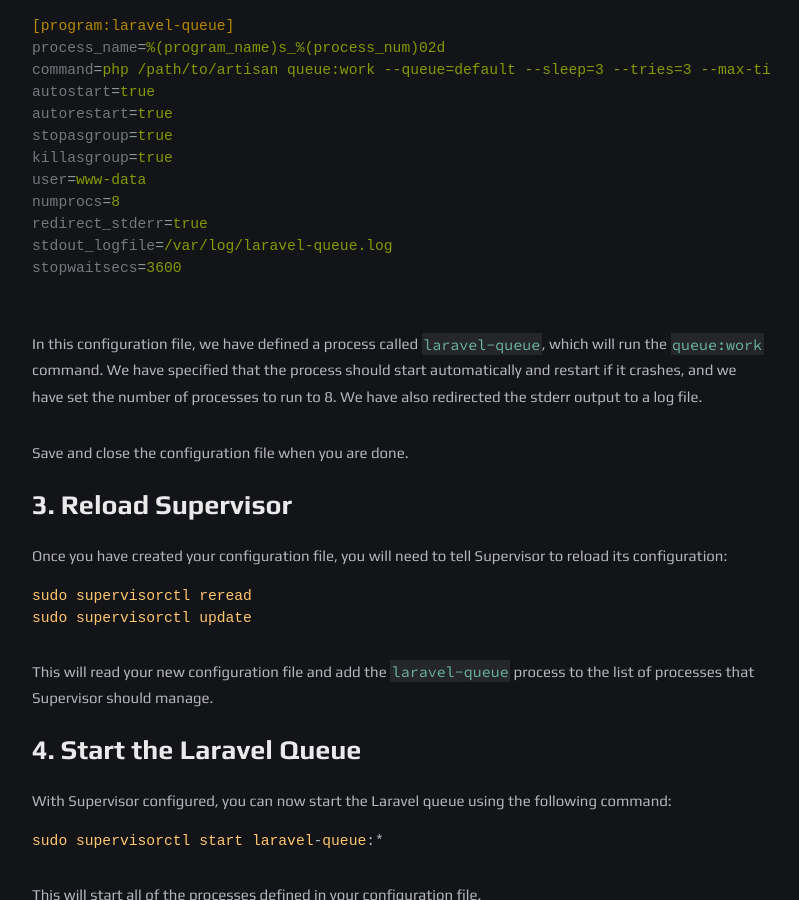
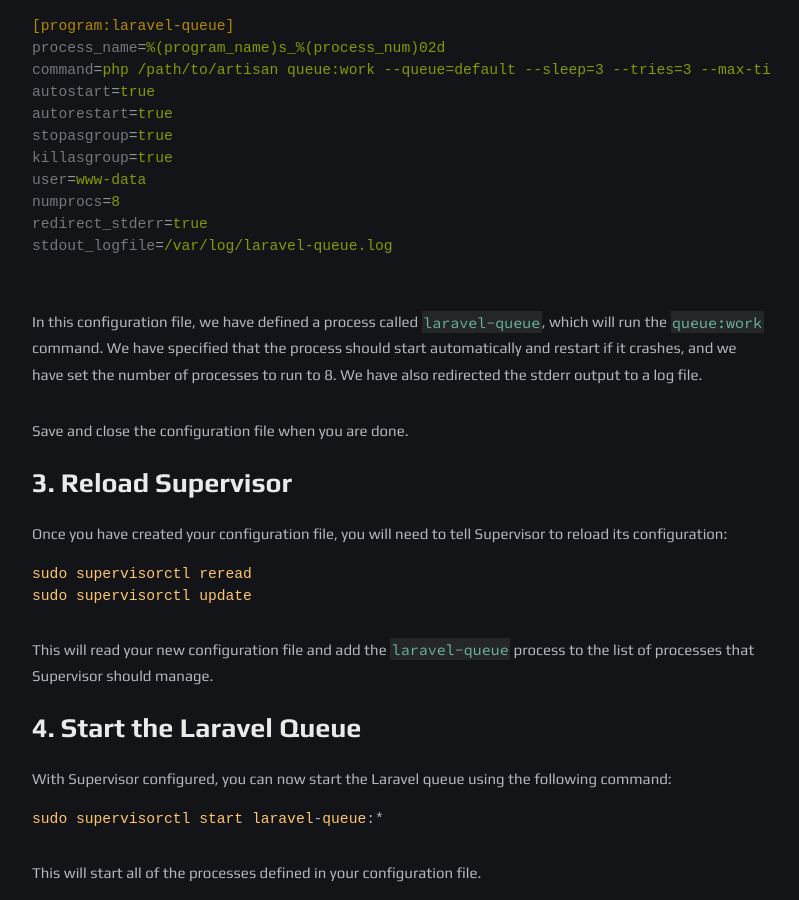
Before and after one commit to kongulov/kongulov.dev, a Jekyll site: the page built from _posts/2023-04-07-install-and-configure-supervisor-for-laravel-queue.md, in a window 1280 px wide and 900 px high, scrolled down 895 px. Shown: the whole window, without its empty margins (239-1038 px from the left). Built offline with Jekyll 4.4.1, drawn with Linux system fonts in a browser that asks for light colours.

````diff
--- a/_posts/2023-04-07-install-and-configure-supervisor-for-laravel-queue.md
+++ b/_posts/2023-04-07-install-and-configure-supervisor-for-laravel-queue.md
@@ -58,7 +58,6 @@
 numprocs=8
 redirect_stderr=true
 stdout_logfile=/var/log/laravel-queue.log
-stopwaitsecs=3600
 
 ```
 
````
Also changed, not shown: assets/images/posts/install-and-configure-supervisor-for-laravel-queue.png.
